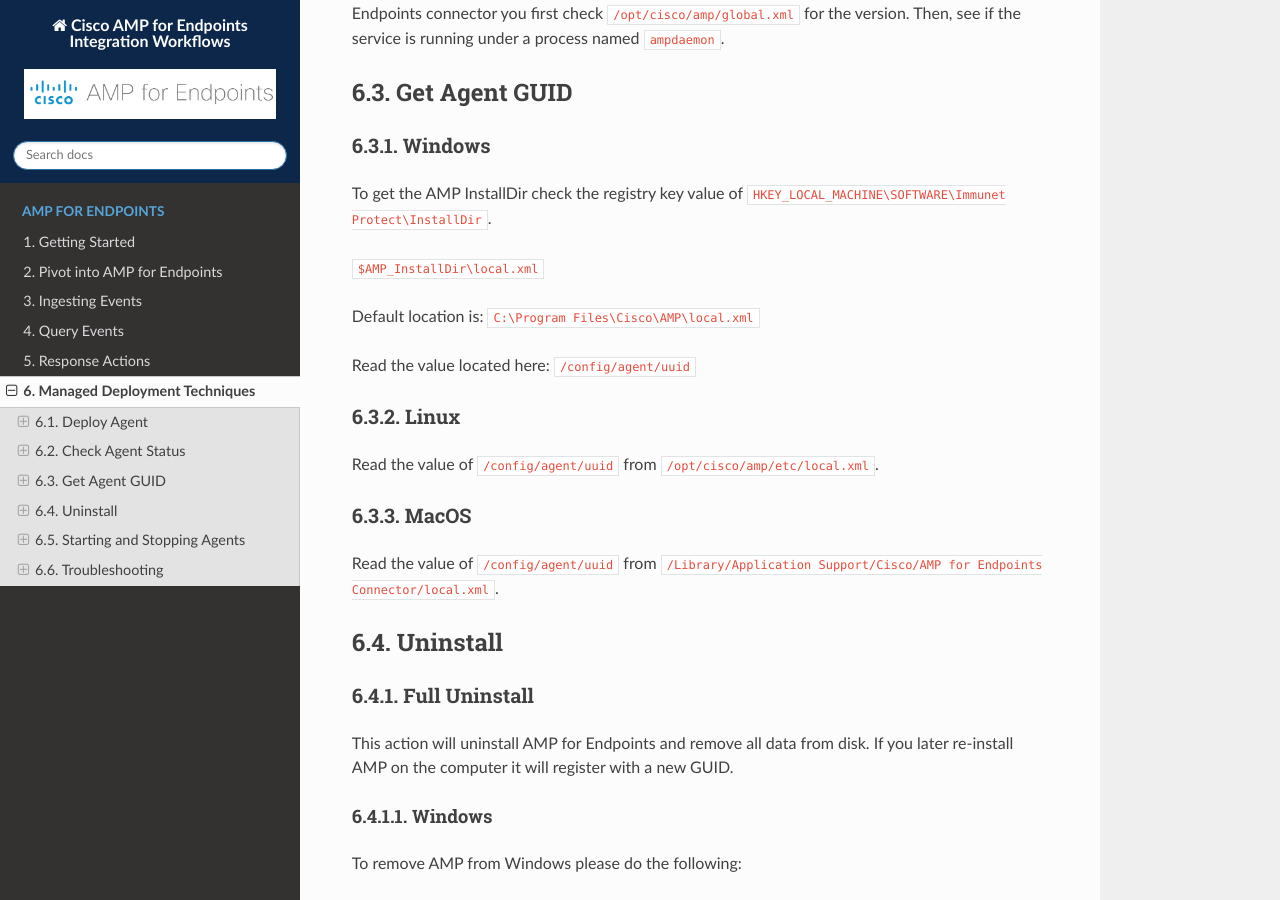
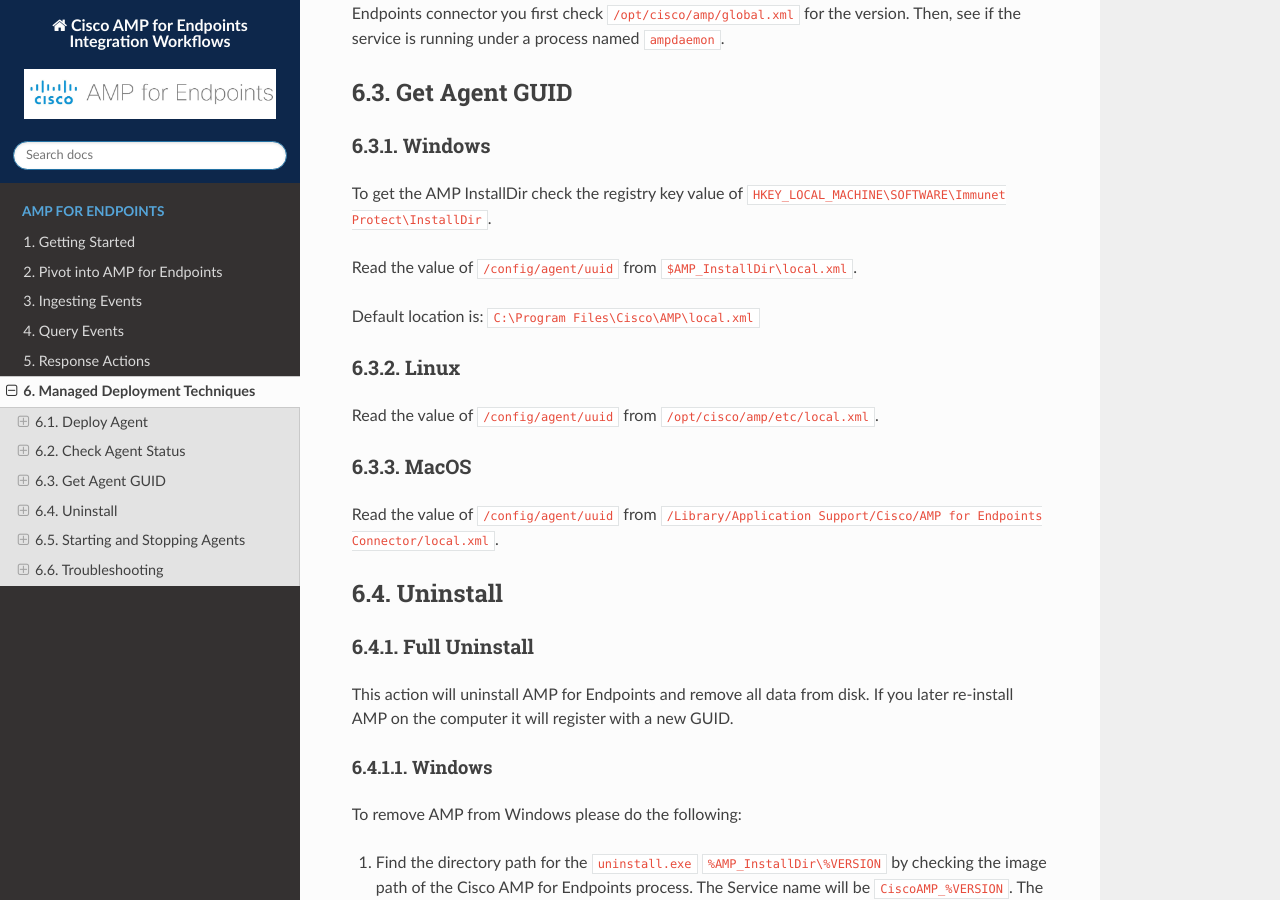
Before and after one commit to CiscoSecurity/amp-00-integration-workflows, a Sphinx documentation site: the page built from docs/source/amp/deployment.rst, in a window 1280 px wide and 900 px high, scrolled down 4351 px. Built offline with Sphinx 7.4.7 and the Read the Docs theme 2.0.0, drawn with Linux system fonts in a browser that asks for light colours.

Commit message:
Updated 6.3.1

```diff
--- a/docs/source/amp/deployment.rst
+++ b/docs/source/amp/deployment.rst
@@ -224,11 +224,9 @@
 
 To get the AMP InstallDir check the registry key value of ``HKEY_LOCAL_MACHINE\SOFTWARE\Immunet Protect\InstallDir``.
 
-``$AMP_InstallDir\local.xml``
+Read the value of ``/config/agent/uuid`` from ``$AMP_InstallDir\local.xml``.
 
 Default location is: ``C:\Program Files\Cisco\AMP\local.xml``
-
-Read the value located here: ``/config/agent/uuid``
 
 Linux
 ^^^^^
```
